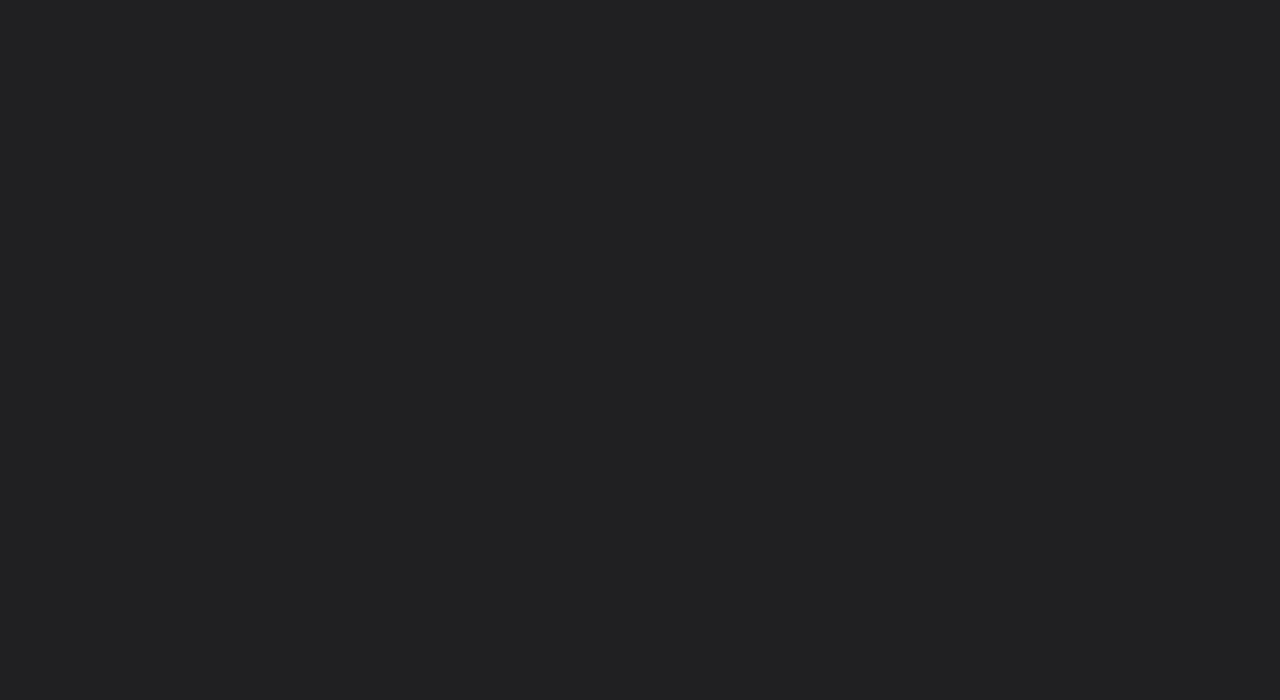
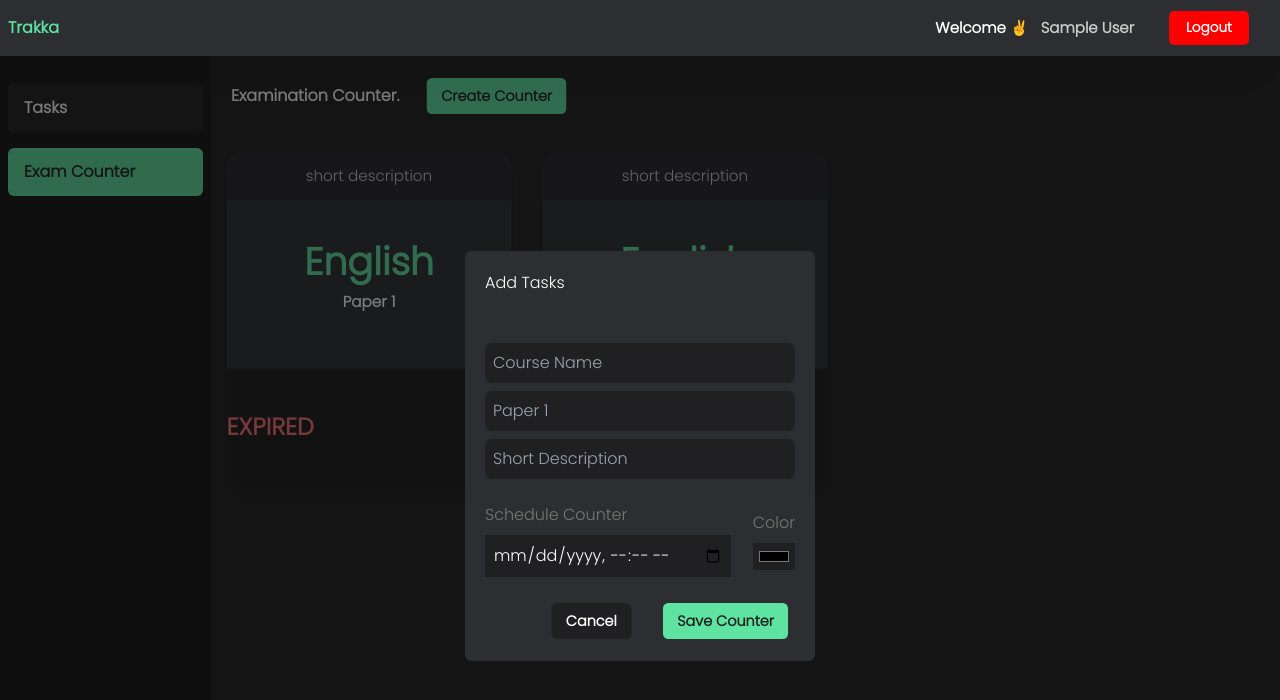
Before and after one commit to Benrobo/trakka, a React (Create React App) app in the folder app/: page /examCounter in a window 1280 px wide. Before the commit this address had no page. Shown: the top 700 px of the page. Built offline with nearby package versions, Linux system fonts and the light colour scheme; sample sign-in values are in the browser's storage; what notyf would draw is missing.

Commit message:
added exam timer

```diff
--- a/app/src/App.js
+++ b/app/src/App.js
@@ -6,6 +6,7 @@
 import "./App.css"
 import Login from "./pages/login";
 import Dashboard from "./pages/dashboard";
+import ExamCounter from "./pages/examCounter";
 
 function App() {
 
@@ -21,22 +22,16 @@
 
   return (
     <div className="App">
-      {/* <Auth0Provider
-        domain="https://dev-hny8cmer.us.auth0.com"
-        clientId="N91ZHT4NnfsOXHn5cRZodES9CBPqKdlp"
-        redirectUri={"http://localhost:3000/"}
-      > */}
       <DataContextProvider>
         <Router>
           <Routes>
             <Route path="/" element={<Dashboard />} />
             <Route path="/dashboard" element={<Dashboard />} />
             <Route path="/login" element={<Login />} />
-            <Route path="/exam-counter" element={<Dashboard />} />
+            <Route path="/examCounter" element={<ExamCounter />} />
           </Routes>
         </Router>
       </DataContextProvider>
-      {/* </Auth0Provider> */}
     </div >
   );
 }
--- a/app/src/pages/examCounter.js
+++ b/app/src/pages/examCounter.js
@@ -1,15 +1,38 @@
-import React from 'react'
+import React, { useState, useContext, useEffect } from 'react'
+import { useRef } from 'react';
 import { Layout, DomHead } from "../components";
 import SideBar from '../components/Navbar/SideBar';
+import DataContext from '../context/DataContext';
 
 function ExamCounter() {
+
+    const { isAuthenticated } = useContext(DataContext)
+
+
+    if (!isAuthenticated) {
+        return window.location = "/login"
+    }
+
     return (
         <Layout>
             <DomHead />
             <div className="relative  flex flex-row items-center justify-start w-screen h-screen">
                 <SideBar active="exam-counter" />
                 <div className="w-full h-screen overflow-y-auto p-2">
-                    <h1>Exam</h1>
+
+                    <div id="head" className="w-full h-auto p-3  flex flex-row items-center justify-start ">
+                        <p className="text-white-100 font-extrabold">Examination Counter.</p>
+                        <button className="rounded-md ml-5 px-4 py-2 bg-green-200 text-dark-100 font-extrabold scale-[.90] hover:scale-[.95] transition-all " onClick={"toggleActive"}>
+                            Create Counter
+                        </button>
+                    </div>
+
+
+                    <TimerCont />
+
+
+                    {/* counter form */}
+                    <CounterForm />
                 </div>
             </div>
         </Layout>
@@ -17,3 +40,171 @@
 }
 
 export default ExamCounter
+
+function TimerCont() {
+
+
+    const dumnmy = [
+        {
+            id: "1",
+            date: "May 28, 2022 19:00:00"
+        },
+        {
+            id: "2",
+            date: "June 28, 2022 19:00:00"
+        }
+    ]
+
+    return (
+        <div className="w-full h-auto relative flex flex-wrap items-center justify-start">
+            {
+                dumnmy.map((data, i) => {
+                    return (
+                        <div key={data.id} data-id={"sdc"} onClick={"openCollectionTasks"} className="w-[300px] mr-4 mt-4 relative h-[350px] overflow-hidden rounded-[15px] flex flex-col items-start justify-start bg-dark-200 shadow-xl cursor-pointer transition-all scale-[.95] ">
+                            <div id="" className="w-full h-[50px] relative top-0 left-0 flex flex-row items-center justify-center p-3 bg-dark-300 text-center text-white-200">
+                                short description
+                            </div>
+                            <div className="w-full h-[300px] relative top-0 left-0 flex flex-col items-start justify-start">
+                                <div className="w-full h-[250px] flex flex-col items-center justify-center">
+                                    <p className="text-green-200 text-[40px] font-extrabold">English</p>
+                                    <span className="text-white-100 font-bold">Paper 1</span>
+                                </div>
+                                <br />
+                                <div className="w-full h-[200px] bg-dark-400 flex flex-col items-center justify-center gap-2">
+                                    <div className="w-full">
+                                        <Counter datetime={data.date} />
+                                    </div>
+                                </div>
+                            </div>
+                        </div>
+                    )
+                })
+            }
+            <div className="w-full h-[100px]"></div>
+        </div>
+    )
+}
+
+
+function CounterForm() {
+
+    return (
+        <div className="w-screen h-screen absolute top-0 left-0 flex flex-col items-center justify-center bg-dark-400 ">
+            <div className="w-[350px] h-auto p-5 rounded-md bg-dark-200 ">
+                <div id="head" className="w-full flex flex-row items-center justify-start">
+                    <h1 className=" text-white-100  ">Add Tasks</h1>
+                </div>
+                <br />
+                {/* <div className="color w-full flex flex-row items-center justify-start">
+                    <span className='mr-4'>color</span> <input type="color" name="" id="" />
+                </div> */}
+                <br />
+                <input type="text" name="title" placeholder='Course Name' className="w-full h-auto p-2 rounded-md bg-dark-100" onChange={"handleTasksAInput"} maxLength={300} />
+                <br />
+                <input type="text" name="paperType" placeholder='Paper 1' className="w-full h-auto p-2 rounded-md bg-dark-100 mt-2" onChange={"handleTasksAInput"} maxLength={300} />
+                <br />
+                <input type="text" name="description" placeholder='Short Description' className="w-full h-auto p-2 rounded-md bg-dark-100 mt-2" onChange={"handleTasksAInput"} maxLength={100} />
+                <br />
+                <br />
+                <div className="w-full flex flex-row items-center justify-between gap-2">
+                    <div className="flex flex-col items-start justify-start">
+                        <p className='text-white-300'>Schedule Counter</p>
+                        <input type="datetime-local" className="w-full p-2 bg-dark-100 mt-2" />
+                    </div>
+                    <div className="flex flex-col items-start justify-start">
+                        <p className='text-white-300'>Color</p>
+                        <input type="color" className="w-full p-1 bg-dark-100 mt-2" />
+                    </div>
+                </div>
+                <br />
+                <div className="w-full flex flex-row items-end align-start justify-end
+                ">
+                    <button className="rounded-md ml-5 px-4 py-2 bg-dark-100 text-white-100 font-extrabold scale-[.90] hover:scale-[.95] transition-all" onClick={"toggleTasksForm"}>
+                        Cancel
+                    </button>
+                    <button className="rounded-md ml-5 px-4 py-2 bg-green-200 text-dark-100 font-extrabold scale-[.90] hover:scale-[.95] transition-all " onClick={"addTasks"}>
+                        {/* {loading ? "Saving Tasks.." : "Save Task"} */}
+                        Save Counter
+                    </button>
+                </div>
+            </div>
+        </div>
+    )
+}
+
+function Counter({ datetime }) {
+
+    let countDownDate = new Date(datetime).getTime();
+    const [expired, setExpired] = useState(false)
+
+    // Update the count down every 1 second
+    let dayTimer = useRef()
+    let hourTimer = useRef()
+    let minTimer = useRef()
+    let secTimer = useRef()
+    let expiredTimer = useRef()
+
+    useEffect(() => {
+        let x = setInterval(function () {
+
+            // Get today's date and time
+            let now = new Date().getTime();
+
+            // Find the distance between now and the count down date
+            let distance = countDownDate - now;
+
+            // Time calculations for days, hours, minutes and seconds
+            let days = Math.floor(distance / (1000 * 60 * 60 * 24));
+            let hours = Math.floor((distance % (1000 * 60 * 60 * 24)) / (1000 * 60 * 60));
+            let minutes = Math.floor((distance % (1000 * 60 * 60)) / (1000 * 60));
+            let seconds = Math.floor((distance % (1000 * 60)) / 1000);
+
+            // Display the result in the element with id="demo"
+            dayTimer.current.innerHTML = `${days}`
+            hourTimer.current.innerHTML = `${hours}`
+            minTimer.current.innerHTML = `${minutes}`
+            secTimer.current.innerHTML = `${seconds}`
+
+            // If the count down is finished, write some text
+            if (distance < 0) {
+                clearInterval(x);
+                setExpired(true)
+                expiredTimer.current.innerHTML = "EXPIRED";
+            }
+        }, 1000);
+    }, [])
+
+    return (
+        <>
+            {
+                expired ?
+                    <p className="text-red-400 font-extrabold text-[25px]  " ref={expiredTimer}></p>
+                    :
+                    <>
+                        <div className="w-full flex flex-row items-center justify-center">
+                            <span className="font-extrabold flex flex-col items-center justify-center text-[20px] m-2">
+                                <span className="text-green-200" ref={dayTimer} ></span>
+                                <span className="text-white-300 font-light text-[15px]">day</span>
+                            </span>
+                            <span className="font-extrabold flex flex-col items-center justify-center text-[20px] m-2">
+                                <span className="text-green-200" ref={hourTimer} ></span>
+                                <span className="text-white-300 font-light text-[15px]">hr</span>
+                            </span>
+                            <span className="font-extrabold flex flex-col items-center justify-center text-[20px] m-2">
+                                <span className="text-green-200" ref={minTimer} ></span>
+                                <span className="text-white-300 font-light text-[15px]">min</span>
+                            </span>
+                            <span className="font-extrabold flex flex-col items-center justify-center text-[20px] m-2">
+                                <span className="text-green-200" ref={secTimer} ></span>
+                                <span className="text-white-300 font-light text-[15px]">sec</span>
+                            </span>
+                        </div>
+                        <div className="w-full text-white-200 flex items-center justify-center fle-col">
+                            Untill this
+                        </div>
+                    </>
+            }
+        </>
+    )
+
+}
```
